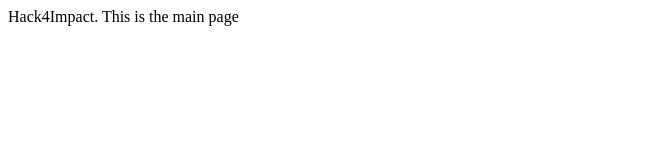
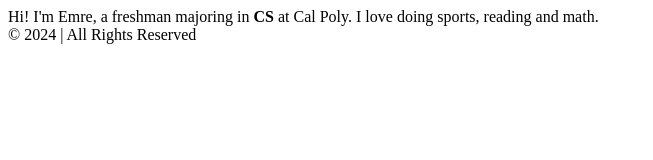
Before and after one commit to emreyenigun/emreyenigun.github.io, a plain HTML site: page index.html in a window 1280 px wide. Shown: the whole page, without its empty margins (0-653 px from the left). Drawn offline with Linux system fonts and the light colour scheme.

Commit message:
added short introductory

```diff
--- a/index.html
+++ b/index.html
@@ -6,6 +6,8 @@
     <title>Hack4Impact</title>
 </head>
 <body>
-    Hack4Impact. This is the main page
+    <nav></nav>
+    <main>Hi! I'm Emre, a freshman majoring in <strong>CS</strong> at Cal Poly. I love doing sports, reading and math. </main>
+    <footer>© 2024 <Personal Website Name> | All Rights Reserved</footer>
 </body>
 </html>
```
